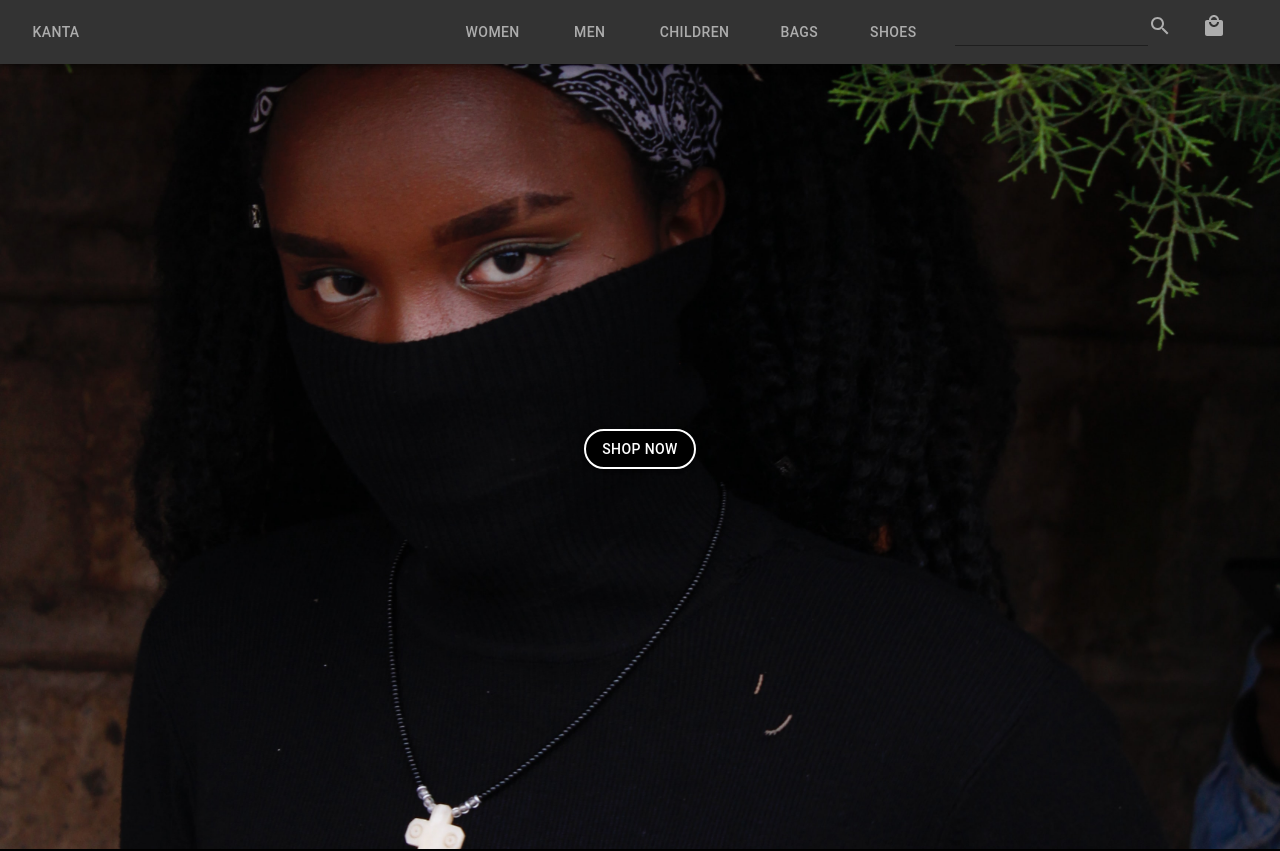
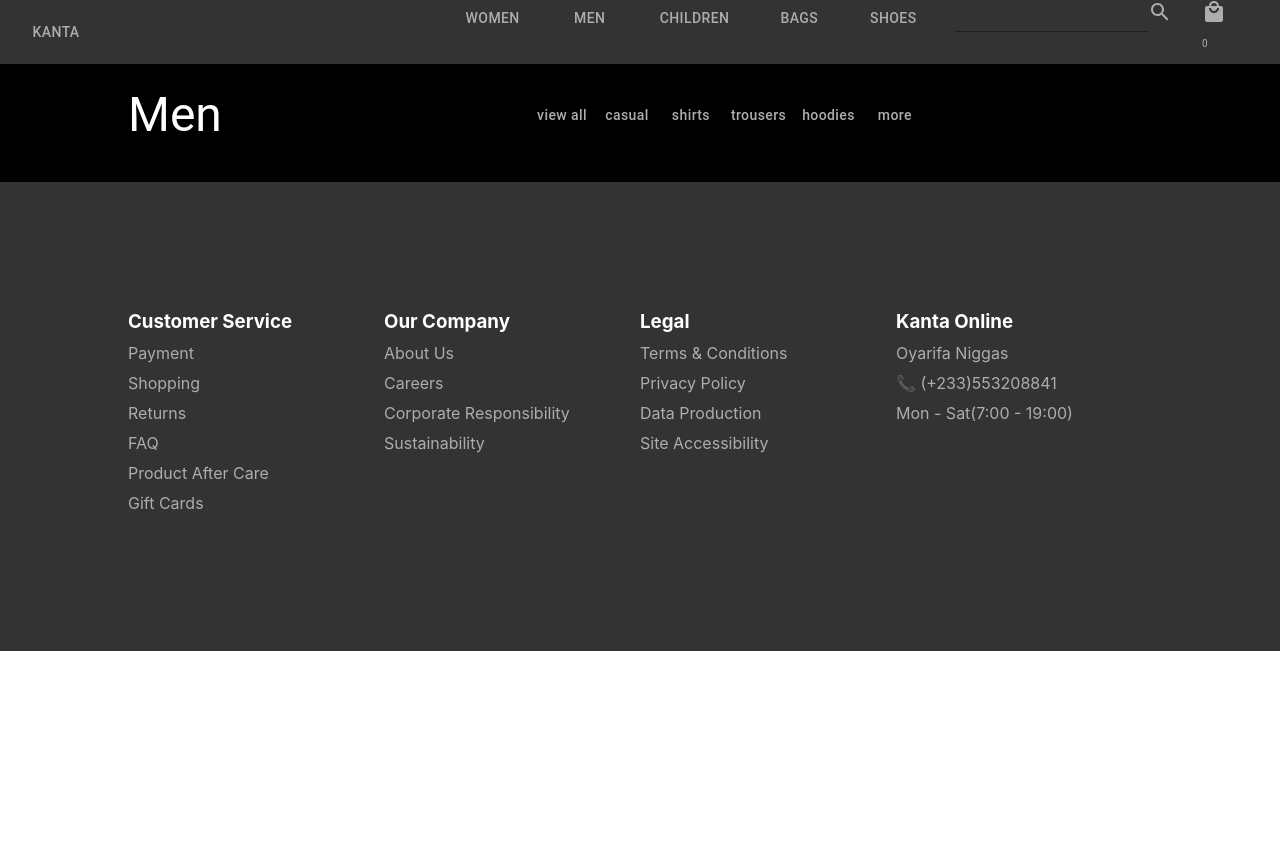
Before and after one commit to 1nusah/kanta-online, a React (Create React App) app: page /men in a window 1280 px wide. Shown: the top 851 px of the page. After the commit the page ends 800 px from the top, so only its background shows below. Built offline with nearby package versions, Linux system fonts and the light colour scheme.

Commit message:
added the product component

```diff
--- a/src/App.js
+++ b/src/App.js
@@ -4,10 +4,31 @@ import './App.css';
 import Header from './components/header/Header';
 import Home from './components/home/Home';
 import Footer from './components/footer/Footer';
+import Mens from './components/men/MenClothes';
 function App() {
 	return (
 		<Router>
 			<Switch>
+				<Route path="/men">
+					<Header />
+					<h1>Men</h1>
+					<Mens />
+				</Route>
+				<Route path="/women">
+					<Header />
+					<h1>WomMen</h1>
+				</Route>
+				<Route path="/bags">
+					<h1>bags</h1>
+				</Route>
+				<Route path="/shoes">
+					<Header />
+					<h1>shoes</h1>
+				</Route>
+				<Route path="/children">
+					<Header />
+					<h1>children</h1>
+				</Route>
 				<Route path="/checkout">
 					<h1>Checkout</h1>
 				</Route>
--- a/src/components/footer/Footer.css
+++ b/src/components/footer/Footer.css
@@ -5,14 +5,10 @@
 }
 .footer_header {
 	color: #fff;
+	padding-bottom: 10px;
 }
-.footer_item p,
-.footer_item p:visited,
-.footer_item p:hover,
-.footer_item p:active {
+.footer_item p {
 	color: #adadad;
+	text-decoration: none;
+	padding-bottom: 10px;
 }
-/* .footer_item p {
-	color: #adadad;
-	text-decoration-line: none;
-} */
--- a/src/components/footer/Footer.js
+++ b/src/components/footer/Footer.js
@@ -12,24 +12,17 @@ const Footer = () => {
 					<h3>Customer Service</h3>
 				</div>
 				<div className="footer_item">
-					<Link to="/payment">
 					<p>Payment</p>
-					</Link>
-					<Link>
+
 					<p>Shopping</p>
-					</Link>
-					<Link>
+
 					<p>Returns</p>
-					</Link>
-					<Link>
+
 					<p>FAQ</p>
-					</Link>
-					<Link>
+
 					<p>Product After Care</p>
-					</Link>
-					<Link>
+
 					<p>Gift Cards</p>
-					</Link>
 				</div>
 			</Grid>
 			<Grid item xs={12} md={3} lg={3}>
@@ -37,9 +30,8 @@ const Footer = () => {
 					<h3>Our Company</h3>
 				</div>
 				<div className="footer_item">
-					<Link to="/about">
 					<p>About Us</p>
-					</Link>
+
 					<p>Careers</p>
 					<p>Corporate Responsibility</p>
 					<p>Sustainability</p>
@@ -62,7 +54,7 @@ const Footer = () => {
 				</div>
 				<div className="footer_item">
 					<p>Oyarifa Niggas</p>
-					<p>📞 :(+233)553208841</p>
+					<p>📞 (+233)553208841</p>
 					<p>Mon - Sat(7:00 - 19:00)</p>
 				</div>
 			</Grid>
--- a/src/components/header/Header.css
+++ b/src/components/header/Header.css
@@ -8,6 +8,7 @@
 }
 .header Button {
 	color: #adadad;
+	display: flex;
 }
 .header_row {
 	display: flex;
@@ -15,3 +16,9 @@
 .header_button {
 	margin-right: 30px;
 }
+.header_link {
+	text-decoration: none;
+}
+sup {
+	color: #adadad;
+}
--- a/src/components/header/Header.js
+++ b/src/components/header/Header.js
@@ -30,25 +30,35 @@ export default function Header() {
 			<AppBar position="fixed" style={{ backgroundColor: '#333333' }}>
 				<Toolbar className={classes.title}>
 					<Typography className="header_brand" variant="h6">
-						<Link to="/">
+						<Link to="/" className="header_link">
 							<Button>kanta</Button>
 						</Link>
 					</Typography>
 					<Typography variant="h5" className="header_row">
+						<Link className="header_link" to="/women">
 							<div className="header_button">
 								<Button>Women</Button>
 							</div>
+						</Link>
 						<div className="header_button">
+							<Link className="header_link" to="/men">
 								<Button>Men</Button>
+							</Link>
 						</div>
 						<div className="header_button">
+							<Link className="header_link" to="/children">
 								<Button>Children</Button>
+							</Link>
 						</div>
 						<div className="header_button">
+							<Link className="header_link" to="/bags">
 								<Button>Bags</Button>
+							</Link>
 						</div>
 						<div className="header_button">
+							<Link className="header_link" to="/shoes">
 								<Button>Shoes</Button>
+							</Link>
 						</div>
 						<div
 							className="header_button"
@@ -59,9 +69,12 @@ export default function Header() {
 								style={{ color: '#adadad', borderBottomColor: '#adadad' }}
 							/>
 						</div>
+						<Link to="/checkout" className="header_link">
 							<div className="header_button">
 								<LocalMallIcon style={{ color: '#adadad' }} />
+								<sup style={{ fontSize: '10px' }}>0</sup>
 							</div>
+						</Link>
 					</Typography>
 				</Toolbar>
 			</AppBar>
--- /dev/null
+++ b/src/components/men/MenClothes.css
@@ -0,0 +1,21 @@
+.men_banner {
+	padding: 3% 10%;
+	display: flex;
+	flex-direction: row;
+}
+.men {
+	background-color: #000;
+	color: '#adadad';
+}
+.men_banner_brand {
+	color: #fff;
+	padding-right: 30%;
+}
+.men_banner_items {
+	color: #adadad;
+	padding-right: 10px;
+}
+.men Button {
+	color: #adadad;
+	text-transform: lowercase;
+}
--- /dev/null
+++ b/src/components/men/MenClothes.js
@@ -0,0 +1,30 @@
+import React from 'react';
+import './MenClothes.css';
+import { Typography, Grid, Button } from '@material-ui/core';
+import Product from '../product/Product';
+import Footer from '../footer/Footer';
+const Mens = () => {
+	return (
+		<Grid container className="men">
+			<Grid item xs={12} md={12} sm={12} lg={12} className="men_banner">
+				<Typography
+					className="men_banner_brand"
+					variant="h3"
+					style={{ color: '#fff' }}
+				>
+					Men
+				</Typography>
+				<Button className="men_banner_items">view all</Button>
+				<Button className="men_banner_items">casual</Button>
+				<Button className="men_banner_items">shirts</Button>
+				<Button className="men_banner_items">trousers</Button>
+				<Button className="men_banner_items">hoodies</Button>
+				<Button className="men_banner_items">more</Button>
+			</Grid>
+			<Grid container></Grid>
+			<Footer />
+		</Grid>
+	);
+};
+
+export default Mens;
--- /dev/null
+++ b/src/components/product/Product.css
@@ -0,0 +1,16 @@
+.product {
+	padding-left: 5px;
+	padding-right: 5px;
+	padding-top: 15px;
+}
+.product_price {
+	background-color: #adadaa;
+	color: white;
+	width: 70px;
+	font-size: 12px;
+}
+.product_name {
+	color: #adadad;
+	width: 75%;
+	font-size: 15px;
+}
--- /dev/null
+++ b/src/components/product/Product.js
@@ -0,0 +1,14 @@
+import React from 'react';
+import { Grid } from '@material-ui/core';
+import './Product.css';
+const Product = ({ image, name, price, id }) => {
+	return (
+		<Grid item xs={12} sm={12} md={3} lg={3} className="product">
+			<img src={image} alt={name} width="100%" height="auto" />
+
+			<p className="product_name">{name}</p>
+			<p className="product_price">{price} </p>
+		</Grid>
+	);
+};
+export default Product;
```
Lines whose indentation alone changed are shown as unchanged.
